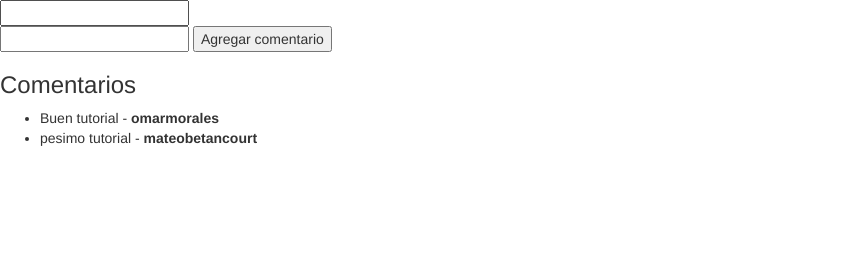
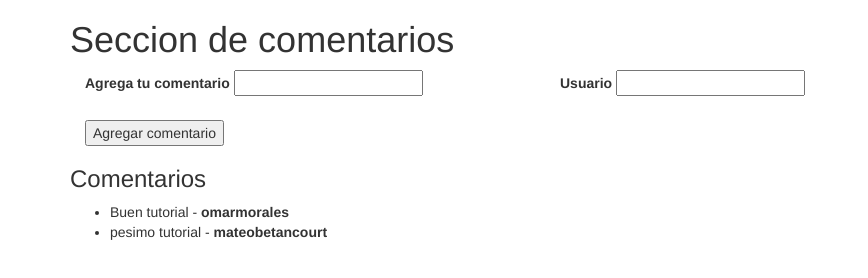
Before and after one commit to omarmorales/AngularJS-, a plain HTML site: page hola_controller/index.html in a window 1280 px wide. Shown: the whole page, without its empty margins (0-868 px from the left). Drawn offline with nearby package versions, Linux system fonts and the light colour scheme.

Commit message:
grid and containers

```diff
--- a/hola_controller/index.html
+++ b/hola_controller/index.html
@@ -3,7 +3,7 @@
 <head>
 	<meta charset="utf-8">
 	<title>Hola mundo con AngularJS</title>
-	 <!-- Latest compiled and minified CSS -->
+<!-- Latest compiled and minified CSS -->
 <link rel="stylesheet" href="http://maxcdn.bootstrapcdn.com/bootstrap/3.3.6/css/bootstrap.min.css">
 
 <!-- jQuery library -->
@@ -15,15 +15,40 @@
 <script src="http://ajax.googleapis.com/ajax/libs/angularjs/1.4.8/angular.min.js"></script>
 <script src="controller.js"></script>
 </head>
+<style>
+	.toppadding{
+		padding-top: 50px;
+	}
+</style>
 <body ng-controller="FirstController">
-	<input type="text" ng-model="nuevoComentario.comentario"><br>
-	<input type="text" ng-model="nuevoComentario.username">
-	<button ng-click="agregarComentario()">Agregar comentario</button>
+<div class="container">
+  <h1>Seccion de comentarios</h1>
+  <div class="row-fluid">
+    <div class="col-sm-5">
+    	<label>Agrega tu comentario</label>
+    	<input type="text" ng-model="nuevoComentario.comentario">
+    </div>
+    <div class="col-sm-5">
+    	<label>Usuario</label>
+    	<input type="text" ng-model="nuevoComentario.username">
+    </div>
+  </div>
+
+  <div class="row-fluid toppadding">
+  	<div class="col-sm-12">
+  	<button ng-click="agregarComentario()">Agregar comentario</button>
+	</div>
+  </div>
+</div>
+
+<div class="container">
 	<h3>Comentarios</h3>
 	<ul>
 		<li ng-repeat="comentario in comentarios">
 			{{comentario.comentario}} - <strong>{{comentario.username}}</strong>
 		</li>
 	</ul>
+</div>
+
 </body>
 </html>
```
